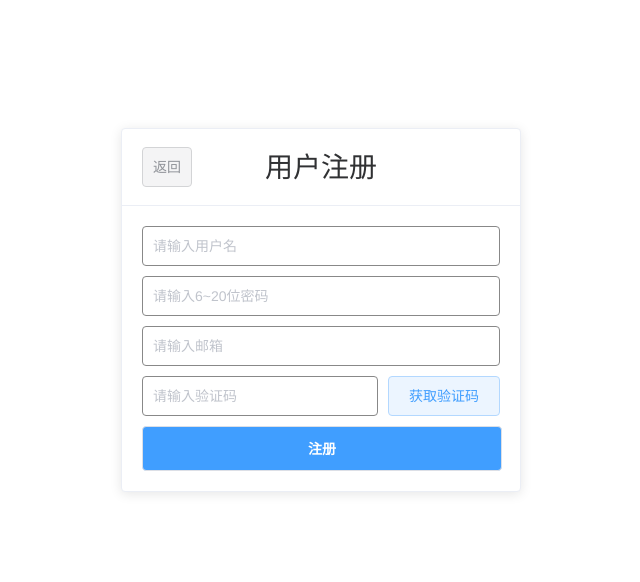
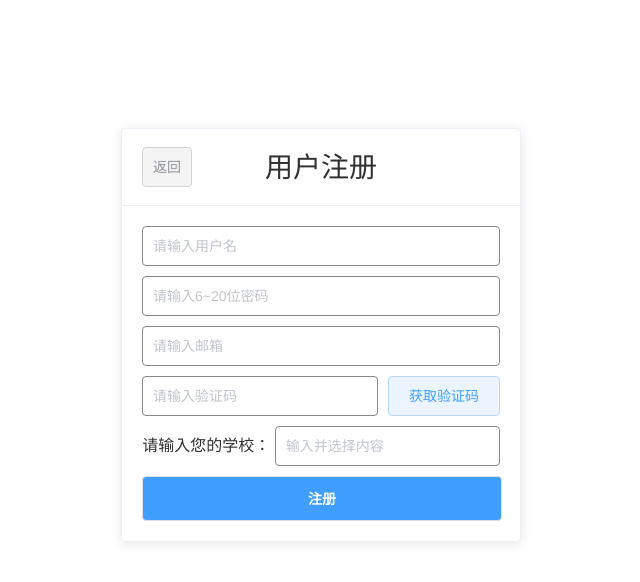
Before and after one commit to CastJo/ScienceShare-Front, a Vue app: page /signUp in a window 1280 px wide. Shown: the top 582 px of the page, without its empty margins (327-967 px from the left). Built offline with nearby package versions, Linux system fonts and the light colour scheme; no server answers; what mavon-editor would draw is missing.

Commit message:
修改signup，修改selfcard和otherscard

```diff
--- a/src/components/FollowPart.vue
+++ b/src/components/FollowPart.vue
@@ -44,7 +44,7 @@
         },
         methods: {
             handleClickAvatar() {
-                this.$emit("click-avatar", this.part.username);
+                this.$emit("click-avatar", this.part);
             },
             follow() {
                 this.$axios
--- a/src/components/OthersCard.vue
+++ b/src/components/OthersCard.vue
@@ -12,7 +12,7 @@
         <span
         ><h1>{{ this.user.username }}</h1></span
         >
-                <span><h5>北京航空航天大学</h5></span>
+                <span><h5>{{ this.user.college }}</h5></span>
             </div>
             <div class="emailEnTime">
         <span
--- a/src/components/SelfCard.vue
+++ b/src/components/SelfCard.vue
@@ -30,7 +30,7 @@
         <span
         ><h1>{{ user.username }}</h1></span
         >
-                <span><h5>北京航空航天大学</h5></span>
+                <span><h5>{{ this.user.college }}</h5></span>
                 <a v-if="user.identity === 1" @click="visible = true">申请专家认证></a>
                 <a v-else @click="goExpertPage">我的专家主页></a>
                 <!--                    <el-button @click="visible=true"><span>申请专家认证</span></el-button>-->
--- a/src/views/SignUp.vue
+++ b/src/views/SignUp.vue
@@ -51,6 +51,14 @@
             >
           </el-row>
         </div>
+        请输入您的学校：
+        <el-autocomplete
+                style="width: 225px"
+                class="inline-input"
+                v-model="school"
+                :fetch-suggestions="querySearch2"
+                placeholder="输入并选择内容"
+        />
         <el-button v-on:click="register" class="register-bottomcontrol"
           >注册</el-button
         >
@@ -70,6 +78,7 @@ export default {
         emailAddress: "",
         code: ""
       },
+      school:"",
       responseResult: [],
       code: "",
       emailAddress: "",
@@ -78,12 +87,70 @@ export default {
       valid_time: ""
     };
   },
+  created() {
+    this.getSchool();
+  },
   mounted() {
     if (this.$store.state.user.username!=null){
       this.$router.replace("home");
     }
   },
   methods: {
+    getSchool() {
+      this.$axios.get('usercenter/getCollegeByKeyword', {
+        params: {
+          keyword: this.value2,
+        }
+      }).then((res) => {
+        this.options2 = res.data;
+      });
+
+    },
+    querySearch2(queryString, callback) {
+      this.$axios.get('usercenter/getCollegeByKeyword', {
+        params: {
+          keyword: queryString,
+        }
+      }).then((res) => {
+        for (let i = 0; i < res.data.length; ++i) {
+          res.data[i].value = res.data[i].name;
+        }
+        callback(res.data);
+      });
+    },
+    querySearch1(queryString, callback) {
+      this.$axios.get('litcenter/getTop5Authors', {
+        params: {
+          name: queryString,
+        }
+      }).then((res) => {
+        for (var i = 0; i < res.data.length; ++i) {
+          res.data[i].value = res.data[i].name;
+        }
+        callback(res.data)
+      });
+    },
+    handleS(){
+      console.log(this.value3)
+    },
+    recordId(item){
+      this.expertID = item.id;
+      this.curExpert = item;
+      let i = 0;
+      for(let cnt = 0; cnt < this.curExpert.n_pubs; cnt++){
+        this.$axios.get('litcenter/getLIT',{
+          params:{
+            id:this.curExpert.pubs[cnt].i,
+          }
+        }).then((res)=>{
+          if(res.status === 200 && res.data !== ""){
+            this.pubs[i] = res.data;
+            i++;
+          }
+        })
+      }
+      //todo
+    },
     ToMain() {
       this.$router.push("/main");
     },
```
